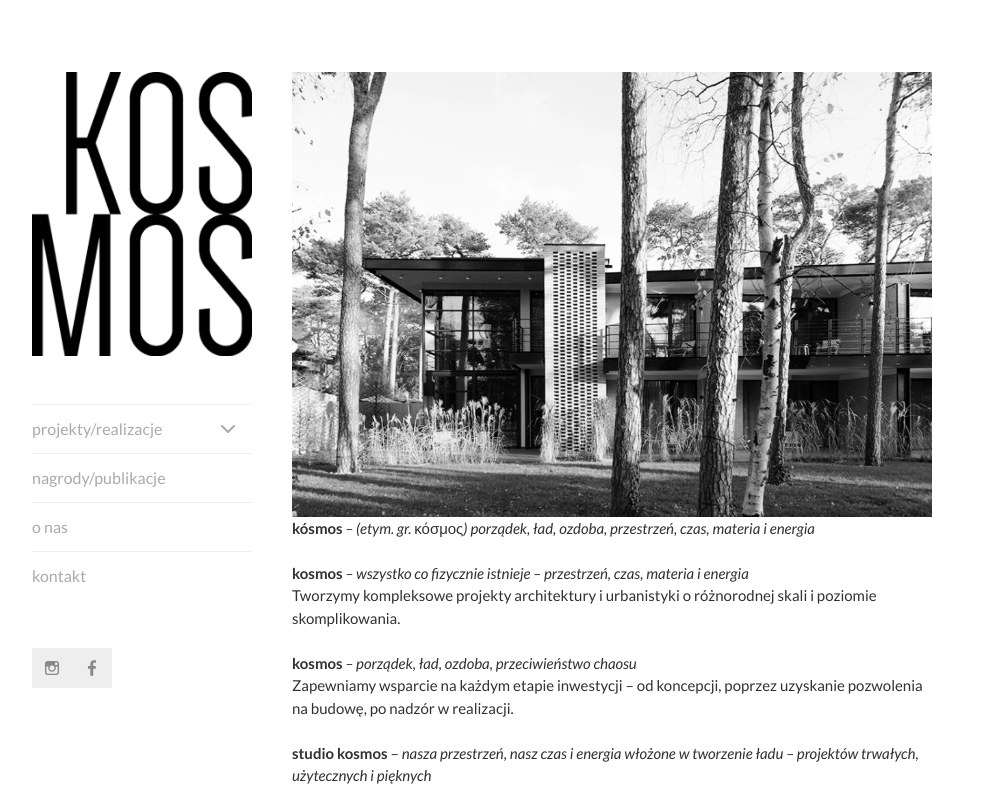
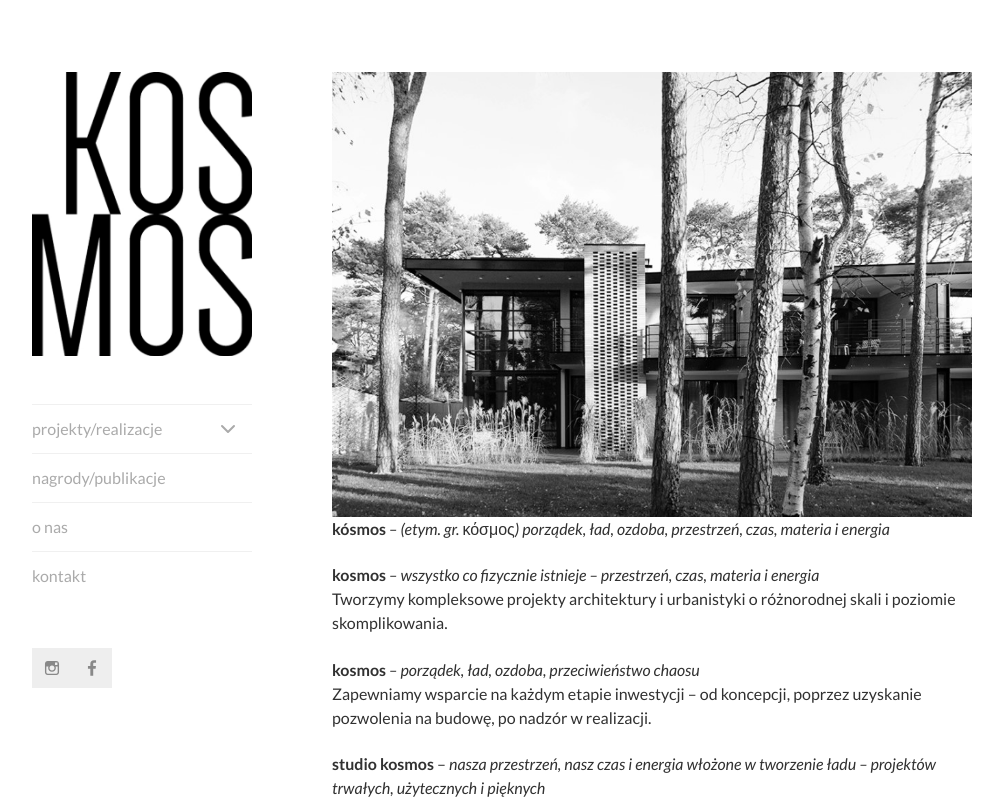
Before and after one commit to bedicooper/studioKosmos-clone, a React (Create React App) app: page /#/home in a window 1280 px wide. Shown: the top 800 px of the page, without its empty margins (28-1031 px from the left). Built offline with nearby package versions, Linux system fonts and the light colour scheme.

Commit message:
added styling for screens wider than 1024; font size in paragraph changed

```diff
--- a/src/Header/styled.js
+++ b/src/Header/styled.js
@@ -6,13 +6,18 @@ export const Wrapper = styled.header`
     padding-right: 40px;
     position: fixed;
     top: 72px;
-    left: 60px;
+    left: 40px;
     max-height: 100%;
     overflow: auto;
     overflow-x: hidden;
 
     &::-webkit-scrollbar {
     display: none;
+    }
+
+    @media (min-width: 1025px) {
+        position: fixed;
+        left: 60px;
     }
 
     @media (max-width: 767px) {
--- a/src/Wrapper/Wrapper.js
+++ b/src/Wrapper/Wrapper.js
@@ -5,6 +5,10 @@ export const Wrapper = styled.div`
     overflow: auto;
     overflow-x: hidden;
 
+    @media (min-width: 1025px) {
+        margin: 72px 40px 0 360px;
+    }
+
     @media (max-width: 767px) {
         margin: 0;
     }
--- a/src/features/styled.js
+++ b/src/features/styled.js
@@ -16,8 +16,8 @@ export const StyledParagraph = styled.p`
     display: block;
     margin: 0 0 22.5px 0;
     color: rgb(49, 49, 49);
-    font-size: 15px;
-    line-height: 22.5px;
+    font-size: 16px;
+    line-height: 24px;
 `
 
 export const Link = styled.a`
```
